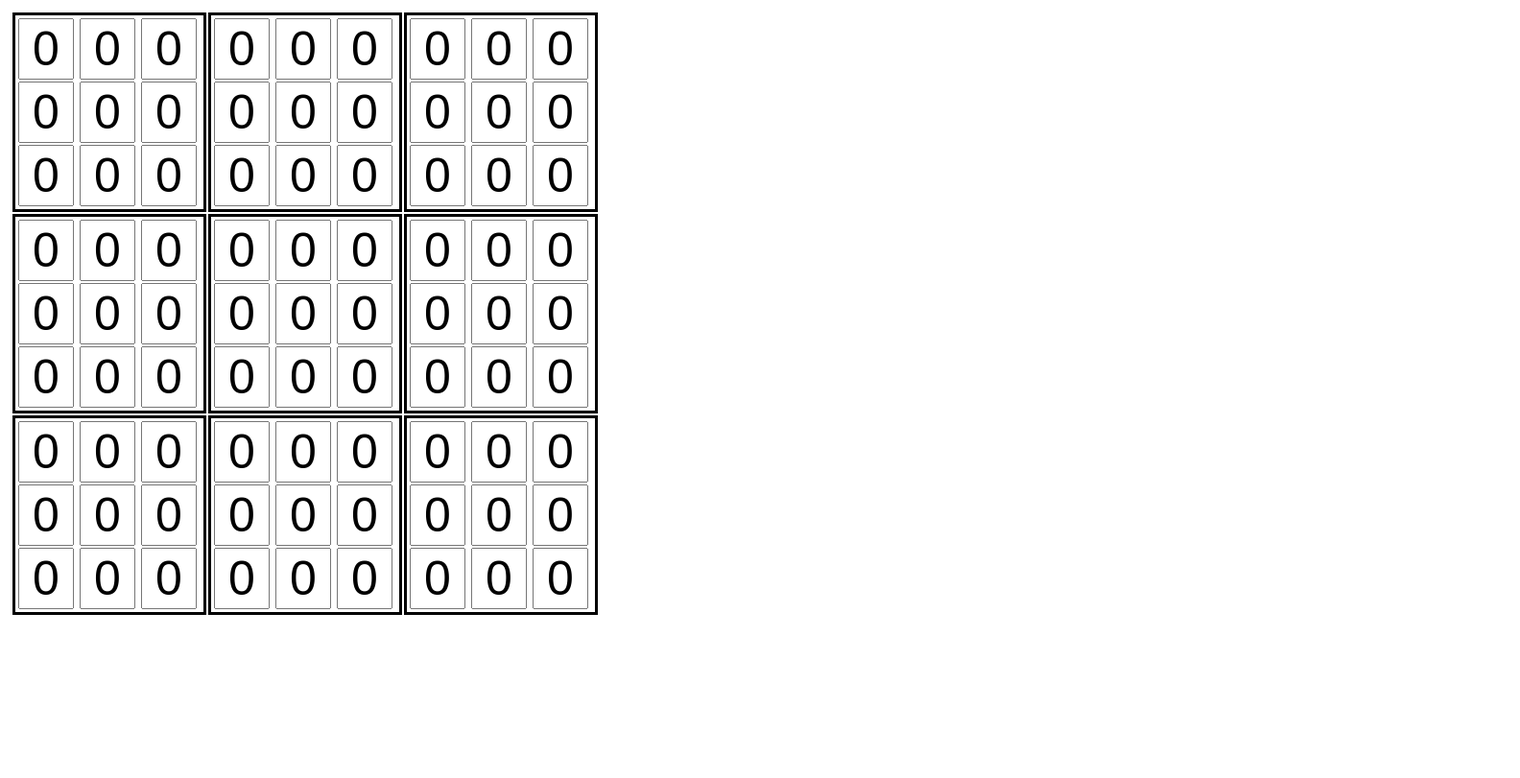
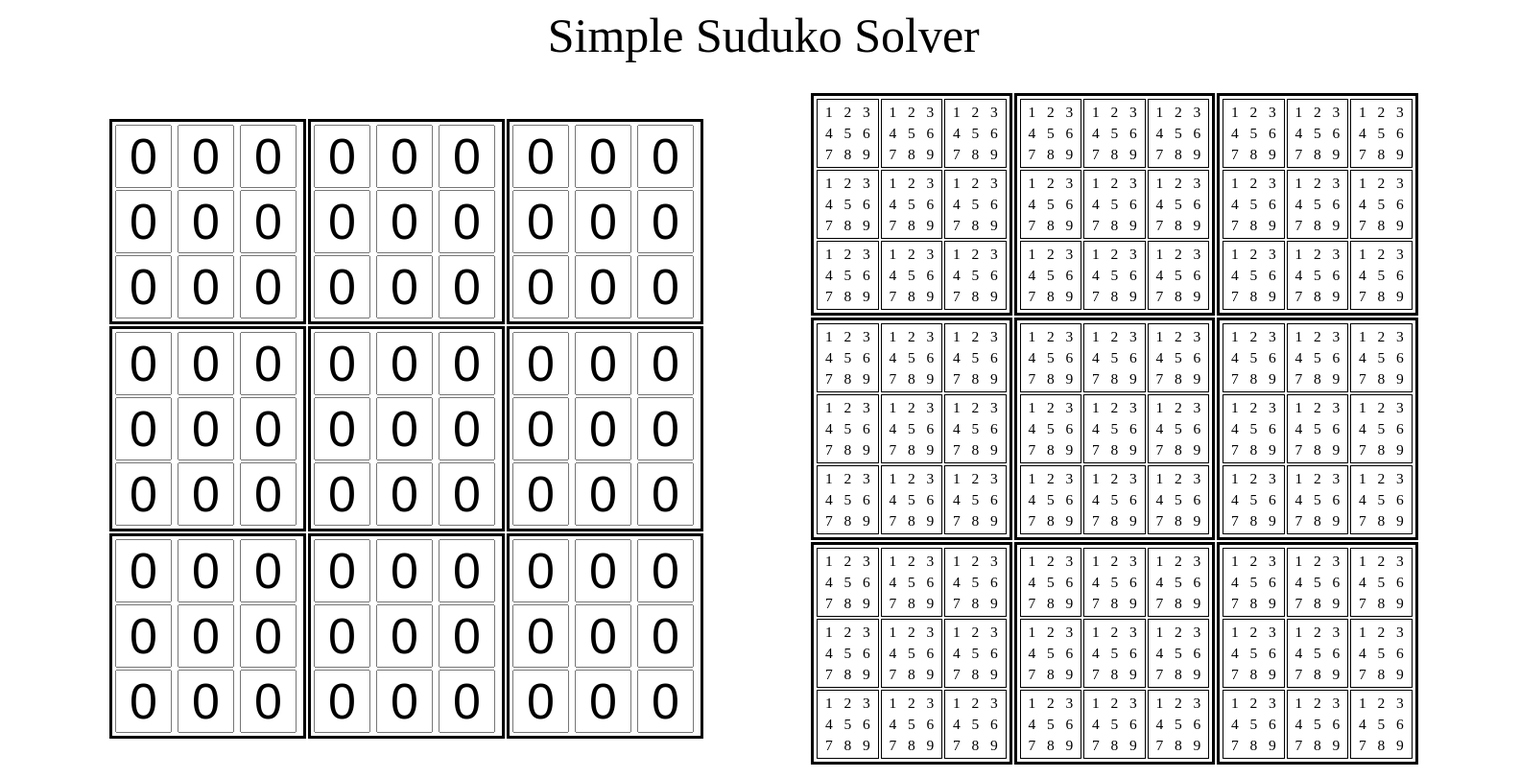
Before and after one commit to ZWhiteShadow/Simple-Sudoku-Solver, a plain HTML site: page index.html in a window 1280 px wide. Shown: the whole page at 96% size, 1584 px wide, since content can reach past the window. Drawn offline with Linux system fonts and the light colour scheme.

Commit message:
Pencil Marks board setup

```diff
--- a/index.html
+++ b/index.html
@@ -9,21 +9,24 @@
 
 <body>
 
-  <div>
+  <table class="baseTable">
+    <caption>Simple Suduko Solver</caption>
+    <tr>
+      <td>
+        <table>
+          <td id="inputTable"></td>
+        </table>
+      </td>
 
-    <div>
-      <table>
-        <td id="inputTable"></td>
-      </table>
-    </div>
+      <td>
+        <table>
+          <td id="pencilMarks"></td>
+        </table>
+      </td>
+    </tr>
 
-    <div>
-      <table>
-        <td id="pencilMarks"></td>
-      </table>
-    </div>
 
-  </div>
+  </table>
 
   <script src="script.js"></script>
 </body>
--- a/script.js
+++ b/script.js
@@ -6,47 +6,49 @@ function limit(element) {
 }
 
 // Create Overall Table
-function baseTable(id) {
-    var table = document.getElementById(id);
+function baseTable(baseId, boxId) {
+    var table = document.getElementById(baseId);
     for (var i = 1; i < 4; i++) {
         var row = document.createElement("tr");
         for (var j = 0; j < 3; j++) {
             var col = document.createElement("td");
-            col.setAttribute("id", "" + i + j);
+            col.setAttribute("id", "" + i + j + boxId);
             row.appendChild(col);
         }
         table.appendChild(row);
     }
 };
-baseTable("inputTable");
-
+baseTable("inputTable", 0);
+baseTable("pencilMarks", 1);
 
 // https://code.sololearn.com/Wts7GD6e7wKZ/#html
-function fillTable() {
+function fillTable(boxId, type) {
 
     let colNum = 0,
-        rowNum = 0;
+        rowNum = 0,
+        pencilMarkNum = 0;
 
     for (var a = 1; a < 4; a++) { //Select which boxes to work on
         for (var c = 0; c < 3; c++) { //Three rows at at time
 
             rowNum++;
             for (var b = 0; b < 3; b++) { //Finish individual row
-                var table = document.getElementById("" + a + b);
+                var table = document.getElementById("" + a + b + boxId);
                 table.setAttribute("style", "border: 3px solid black;"); //Change border to black
                 var row = document.createElement("tr");
                 for (var j = 1; j < 4; j++) { //Create three boxes going accross
                     colNum++;
                     var col = document.createElement("td");
-
+                    if (type == "input") {
                         var x = document.createElement("INPUT");
                         x.setAttribute("type", "number");
                         x.setAttribute("value", 0);
                         x.setAttribute("onkeydown", "limit(this)")
                         x.setAttribute("onkeyup", "limit(this)")
                         row.appendChild(x);
-
-                    // col.innerHTML = "" + (rowNum - 1) + (colNum - 1);
+                    } else if (type == "text") {
+                        col.setAttribute("id", "" + (rowNum - 1) + (colNum - 1));
+                    }
 
                     row.appendChild(col);
                 }
@@ -56,7 +58,8 @@ function fillTable() {
         }
     }
 }
-fillTable();
+fillTable(0, "input");
+fillTable(1, "text");
 
 // https://www.daniweb.com/programming/web-development/threads/113340/delete-all-rows-from-table-in-javascript
 function clearTable() {
@@ -69,3 +72,30 @@ function clearTable() {
         }
     }
 }
+
+function pencilMarks(type) {
+    var totalBox = 0;
+    for (i = 0; i < 9; i++) {
+        for (j = 0; j < 9; j++) {
+            table = document.getElementById("" + i + j);
+            for (var y = 0; y < 3; y++) {
+                var row = document.createElement("tr");
+                for (var z = 0; z < 3; z++) {
+                    totalBox++;
+                    var col = document.createElement("td");
+                    if(type == "start"){
+                    col.innerHTML = "&nbsp" + totalBox + "&nbsp";
+                    }
+                    else if (type == "refresh"){
+                    col.innerHTML = "&nbsp" + 0 + "&nbsp";
+                    }
+                    row.appendChild(col);
+                }
+                table.appendChild(row);
+                table.setAttribute("style", "border: 1px solid black;");
+            }
+            totalBox = 0;
+        }
+    }
+}
+pencilMarks("start");
--- a/style.css
+++ b/style.css
@@ -1,6 +1,6 @@
 input[type="number"] {
-    width: 50px;
-    font-size: 50px;
+    width: 51px;
+    font-size: 52px;
     text-align: center;
 }
 input[type=number]::-webkit-inner-spin-button,
@@ -8,3 +8,19 @@ input[type=number]::-webkit-outer-spin-button {
   -webkit-appearance: none;
   margin: 0;
 }
+
+.baseTable {
+    text-align: center;
+    border-spacing:100px 0px;
+}
+
+caption {
+    font-size: 50px;
+    text-align: center;
+    margin-bottom: 25px;
+}
+
+#pencilMarks {
+    font-size: 15.5px;
+
+}
```
Lines whose indentation alone changed are shown as unchanged.
